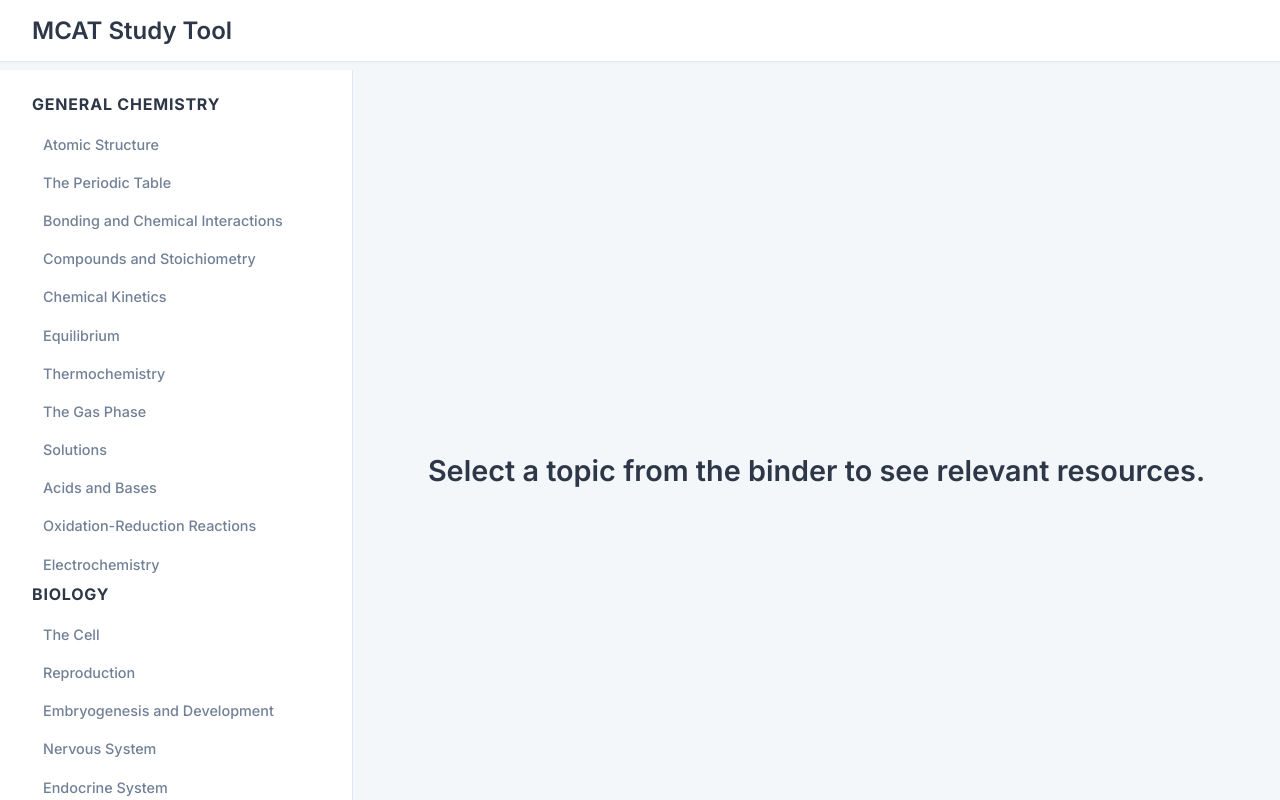
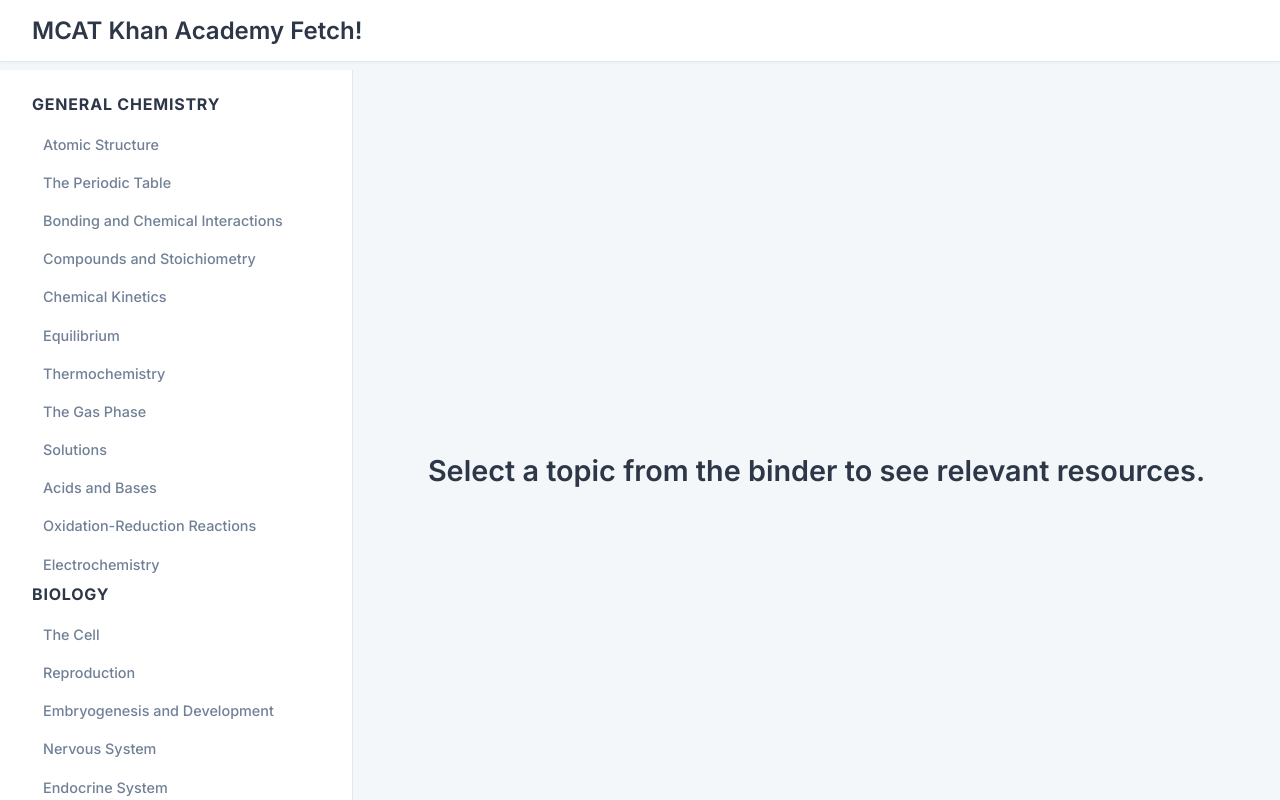
Before and after one commit to hunterinspanish07/mcat_study_helper, a React (Create React App) app in the folder mcat-frontend/: page / in a window 1280 px wide. Built offline with nearby package versions, Linux system fonts and the light colour scheme.

Commit message:
Update headers

```diff
--- a/mcat-frontend/public/index.html
+++ b/mcat-frontend/public/index.html
@@ -24,7 +24,7 @@
       work correctly both with client-side routing and a non-root public URL.
       Learn how to configure a non-root public URL by running `npm run build`.
     -->
-    <title>React App</title>
+    <title>MCAT_X</title>
   </head>
   <body>
     <noscript>You need to enable JavaScript to run this app.</noscript>
--- a/mcat-frontend/src/App.js
+++ b/mcat-frontend/src/App.js
@@ -216,7 +216,7 @@
 
   return (
     <div className="App">
-       <header>MCAT Study Tool</header>
+       <header>MCAT Khan Academy Fetch!</header>
        <div className="main-content">
         <BinderView
           binderData={binderData}
```
